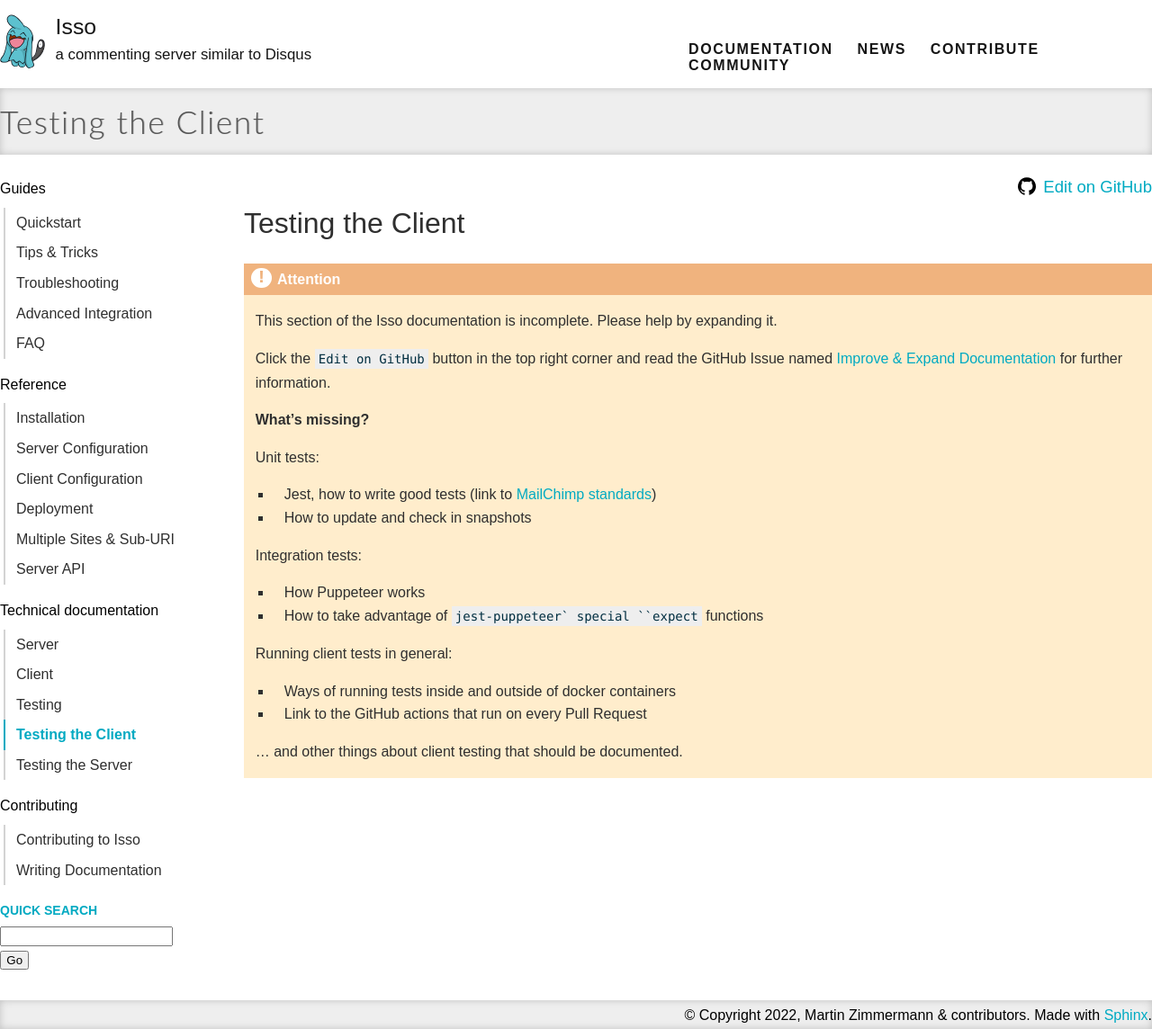
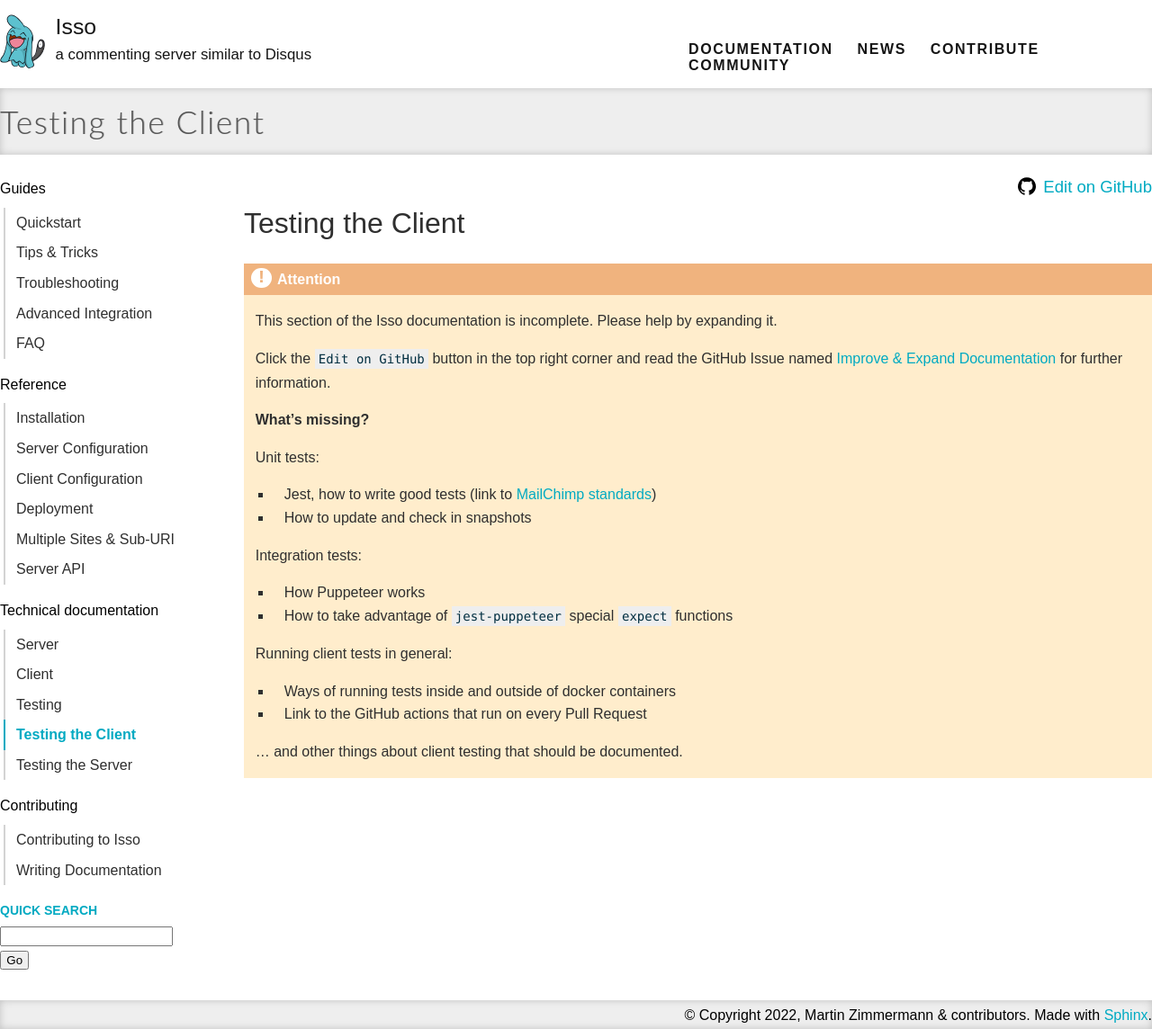
Before and after one commit to isso-comments/isso, a Sphinx documentation site: the page built from docs/docs/technical-docs/testing-client.rst, in a window 1280 px wide. Shown: the whole page at 90% size. Built offline with Sphinx 7.4.7, drawn with Linux system fonts in a browser that asks for light colours; part of the change alters nothing that is shown.

```diff
--- a/docs/docs/technical-docs/testing-client.rst
+++ b/docs/docs/technical-docs/testing-client.rst
@@ -16,13 +16,13 @@ Testing the Client
    Unit tests:
 
    - Jest, how to write good tests (link to
-     `MailChimp standards <Github Action should build and deploy api docs>`_)
+     `MailChimp standards <https://mailchimp.com/developer/open-commerce/docs/testing-requirements/>`_)
    - How to update and check in snapshots
 
    Integration tests:
 
    - How Puppeteer works
-   - How to take advantage of ``jest-puppeteer` special ``expect`` functions
+   - How to take advantage of ``jest-puppeteer`` special ``expect`` functions
 
    Running client tests in general:
 
```
